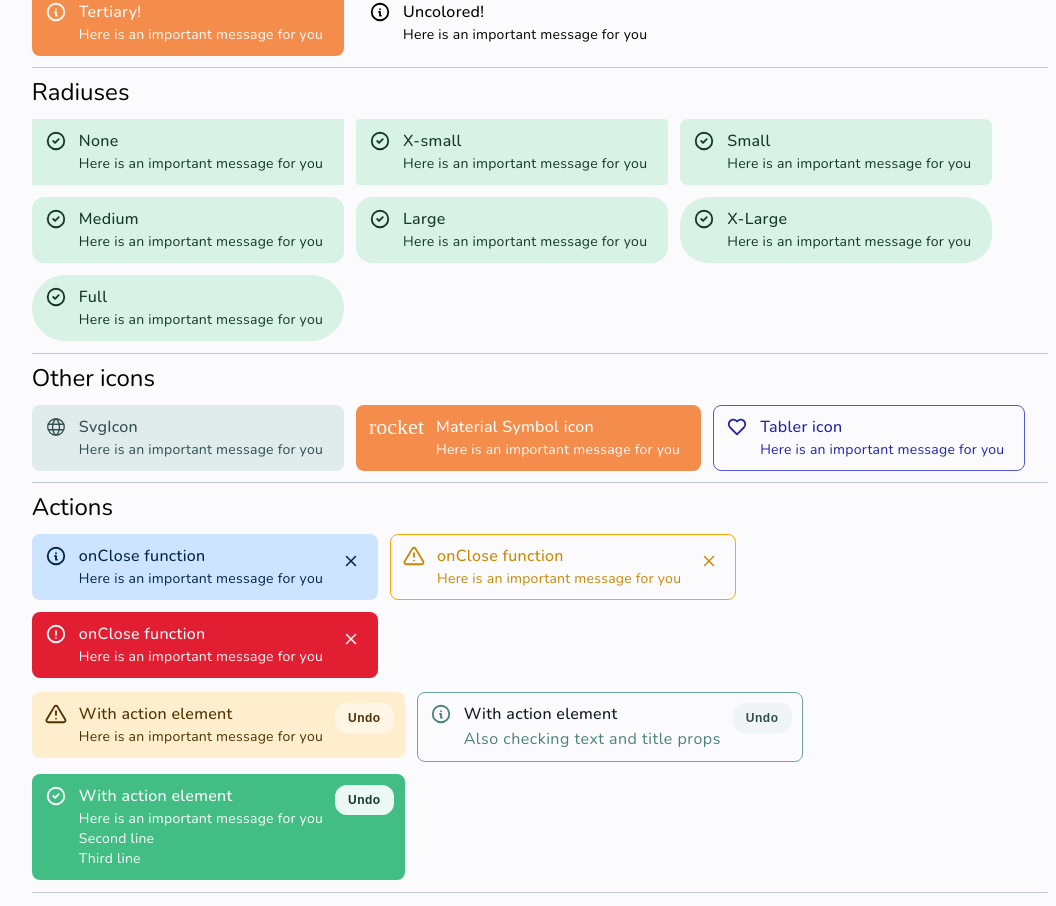
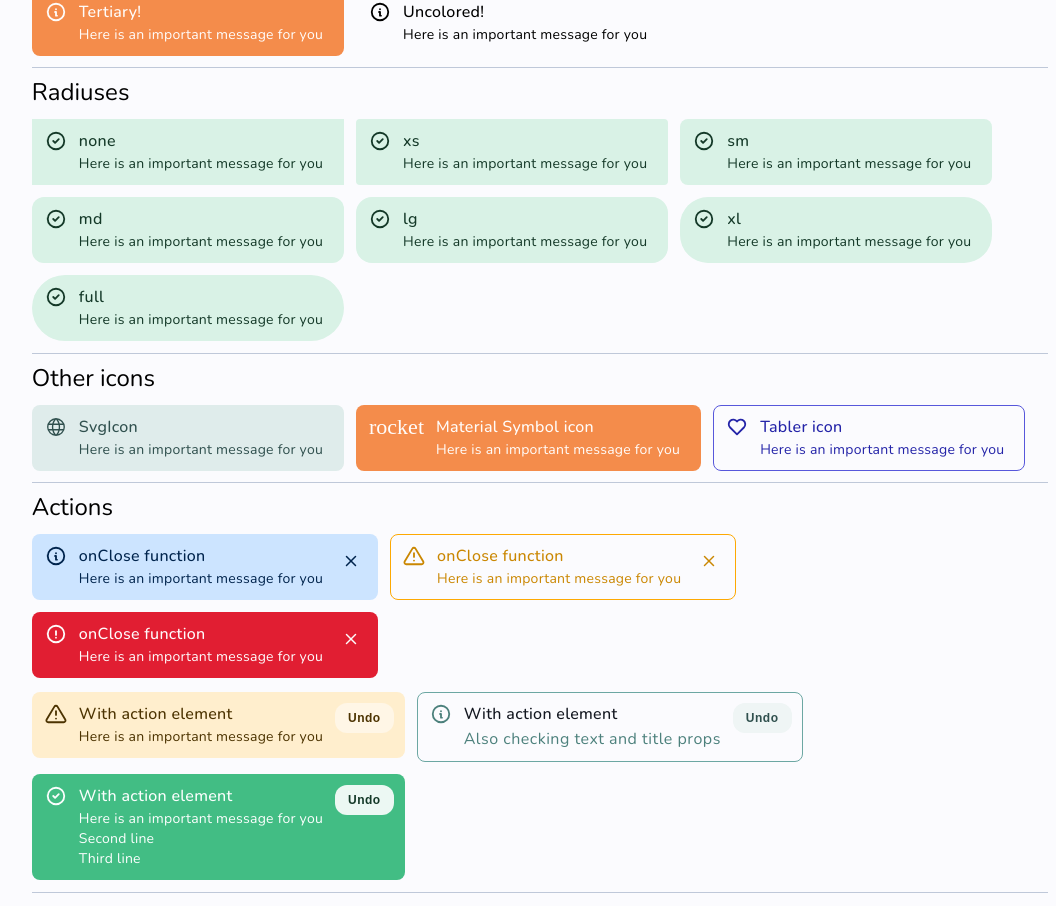
Before and after one commit to Linkerin/particles-ui, a Next.js app: page /docs/components/alert in a window 1280 px wide. Shown: the part 917-1823 px from the top of the page, without its empty margins (208-1264 px from the left). Built offline with nearby package versions, Linux system fonts and the light colour scheme.

Commit message:
ADD: JSDoc for Alert component. UPD: AlertDocsPage optimization

```diff
--- a/app/_components/Alert/Alert.tsx
+++ b/app/_components/Alert/Alert.tsx
@@ -23,6 +23,11 @@ export interface AlertProps extends Omit<HtmlElementProps, 'ref'> {
   variant?: Exclude<PuiStyleVariant, 'elevated'>;
 }
 
+/**
+ * Alert component displays a shot message that attracts user's attention.
+ * @see {@link https://www.w3.org/WAI/ARIA/apg/patterns/alert/ | WAI-ARIA | Alert Pattern}
+ * @see {@link https://particles.snipshot.dev/docs/components/alert | Particles UI | Button}
+ */
 const Alert = forwardRef<HTMLElement, AlertProps>(function Alert(
   {
     children,
--- a/app/_components/Alert/AlertIcon/AlertIcon.tsx
+++ b/app/_components/Alert/AlertIcon/AlertIcon.tsx
@@ -8,6 +8,10 @@ export interface AlertIconProps extends Omit<SvgIconProps, 'src' | 'id'> {
   type?: 'success' | 'info' | 'warning' | 'error' | string;
 }
 
+/**
+ * Informational icon that is used inside `Alert` component.
+ * @see {@link https://particles.snipshot.dev/docs/components/alert | Particles UI | Button}
+ */
 function AlertIcon({ type = 'info', ...props }: AlertIconProps) {
   switch (type) {
     case 'success':
--- a/app/interface/Pages/AlertDocsPage.tsx
+++ b/app/interface/Pages/AlertDocsPage.tsx
@@ -1,6 +1,6 @@
 'use client';
 
-import Alert from '@/app/_components/Alert/Alert';
+import Alert, { AlertProps } from '@/app/_components/Alert/Alert';
 import Button, { ButtonProps } from '@/app/_components/Button/Button';
 import DemoContainer from '../DemoContainer';
 import DemoSection from '../DemoSection';
@@ -9,6 +9,31 @@ import GlobeIcon from '../GlobeIcon';
 import Heading from '@/app/_components/Heading/Heading';
 import { IconHeart } from '@tabler/icons-react';
 import MaterialSymbolIcon from '@/app/_components/MaterialSymbolIcon/MaterialSymbolIcon';
+
+const colors: Array<AlertProps['color']> = [
+  'success',
+  'info',
+  'warning',
+  'error',
+  'primary',
+  'secondary',
+  'tertiary',
+  'uncolored'
+];
+
+const radiuses: Array<AlertProps['radius']> = [
+  'none',
+  'xs',
+  'sm',
+  'md',
+  'lg',
+  'xl',
+  'full'
+];
+
+const capitalise = ([first, ...rest]: string) => {
+  return first.toUpperCase() + rest.join('');
+};
 
 function ActionElement({ color }: { color?: ButtonProps['color'] }) {
   return (
@@ -33,111 +58,57 @@ function AlertDocsPage() {
       <Divider />
       <Heading variant="h6">Soft</Heading>
       <DemoContainer style={{ flexWrap: 'wrap' }}>
-        <Alert alertTitle="Success!" color="success">
+        {colors.map(color => (
+          <Alert
+            key={color}
+            alertTitle={`${color && capitalise(color)}!`}
+            color={color}
+          >
             Here is an important message for you
           </Alert>
-        <Alert alertTitle="Info!" color="info">
-          Here is an important message for you
-        </Alert>
-        <Alert alertTitle="Warning!" color="warning">
-          Here is an important message for you
-        </Alert>
-        <Alert alertTitle="Error!" color="error">
-          Here is an important message for you
-        </Alert>
-        <Alert alertTitle="Primary!" color="primary">
-          Here is an important message for you
-        </Alert>
-        <Alert alertTitle="Secondary!" color="secondary">
-          Here is an important message for you
-        </Alert>
-        <Alert alertTitle="Tertiary!" color="tertiary">
-          Here is an important message for you
-        </Alert>
-        <Alert alertTitle="Uncolored!" color="uncolored">
-          Here is an important message for you
-        </Alert>
+        ))}
       </DemoContainer>
       <Divider />
       <Heading variant="h6">Outlined</Heading>
       <DemoContainer style={{ flexWrap: 'wrap' }}>
-        <Alert alertTitle="Success!" color="success" variant="outlined">
+        {colors.map(color => (
+          <Alert
+            key={color}
+            alertTitle={`${color && capitalise(color)}!`}
+            color={color}
+            variant="outlined"
+          >
             Here is an important message for you
           </Alert>
-        <Alert alertTitle="Info!" color="info" variant="outlined">
-          Here is an important message for you
-        </Alert>
-        <Alert alertTitle="Warning!" color="warning" variant="outlined">
-          Here is an important message for you
-        </Alert>
-        <Alert alertTitle="Error!" color="error" variant="outlined">
-          Here is an important message for you
-        </Alert>
-        <Alert alertTitle="Primary!" color="primary" variant="outlined">
-          Here is an important message for you
-        </Alert>
-        <Alert alertTitle="Secondary!" color="secondary" variant="outlined">
-          Here is an important message for you
-        </Alert>
-        <Alert alertTitle="Tertiary!" color="tertiary" variant="outlined">
-          Here is an important message for you
-        </Alert>
-        <Alert alertTitle="Uncolored!" color="uncolored" variant="outlined">
-          Here is an important message for you
-        </Alert>
+        ))}
       </DemoContainer>
       <Divider />
       <Heading variant="h6">Filled</Heading>
       <DemoContainer style={{ flexWrap: 'wrap' }}>
-        <Alert alertTitle="Success!" color="success" variant="filled">
+        {colors.map(color => (
+          <Alert
+            key={color}
+            alertTitle={`${color && capitalise(color)}!`}
+            color={color}
+            variant="filled"
+          >
             Here is an important message for you
           </Alert>
-        <Alert alertTitle="Info!" color="info" variant="filled">
-          Here is an important message for you
-        </Alert>
-        <Alert alertTitle="Warning!" color="warning" variant="filled">
-          Here is an important message for you
-        </Alert>
-        <Alert alertTitle="Error!" color="error" variant="filled">
-          Here is an important message for you
-        </Alert>
-        <Alert alertTitle="Primary!" color="primary" variant="filled">
-          Here is an important message for you
-        </Alert>
-        <Alert alertTitle="Secondary!" color="secondary" variant="filled">
-          Here is an important message for you
-        </Alert>
-        <Alert alertTitle="Tertiary!" color="tertiary" variant="filled">
-          Here is an important message for you
-        </Alert>
-        <Alert alertTitle="Uncolored!" color="uncolored" variant="filled">
-          Here is an important message for you
-        </Alert>
+        ))}
       </DemoContainer>
       <Divider />
       <Heading variant="h6">Radiuses</Heading>
       <DemoContainer style={{ flexWrap: 'wrap' }}>
-        <Alert alertTitle="None" color="success" radius="none">
+        {radiuses.map(radius => (
+          <Alert
+            key={radius}
+            alertTitle={radius}
+            color="success"
+            radius={radius}
+          >
             Here is an important message for you
           </Alert>
-        <Alert alertTitle="X-small" color="success" radius="xs">
-          Here is an important message for you
-        </Alert>
-        <Alert alertTitle="Small" color="success" radius="sm">
-          Here is an important message for you
-        </Alert>
-        <Alert alertTitle="Medium" color="success" radius="md">
-          Here is an important message for you
-        </Alert>
-        <Alert alertTitle="Large" color="success" radius="lg">
-          Here is an important message for you
-        </Alert>
-        <Alert alertTitle="X-Large" color="success" radius="xl">
-          Here is an important message for you
-        </Alert>
-        <Alert alertTitle="Full" color="success" radius="full">
-          Here is an important message for you
-        </Alert>
+        ))}
       </DemoContainer>
       <Divider />
       <Heading variant="h6">Other icons</Heading>
```
Lines whose indentation alone changed are shown as unchanged.
